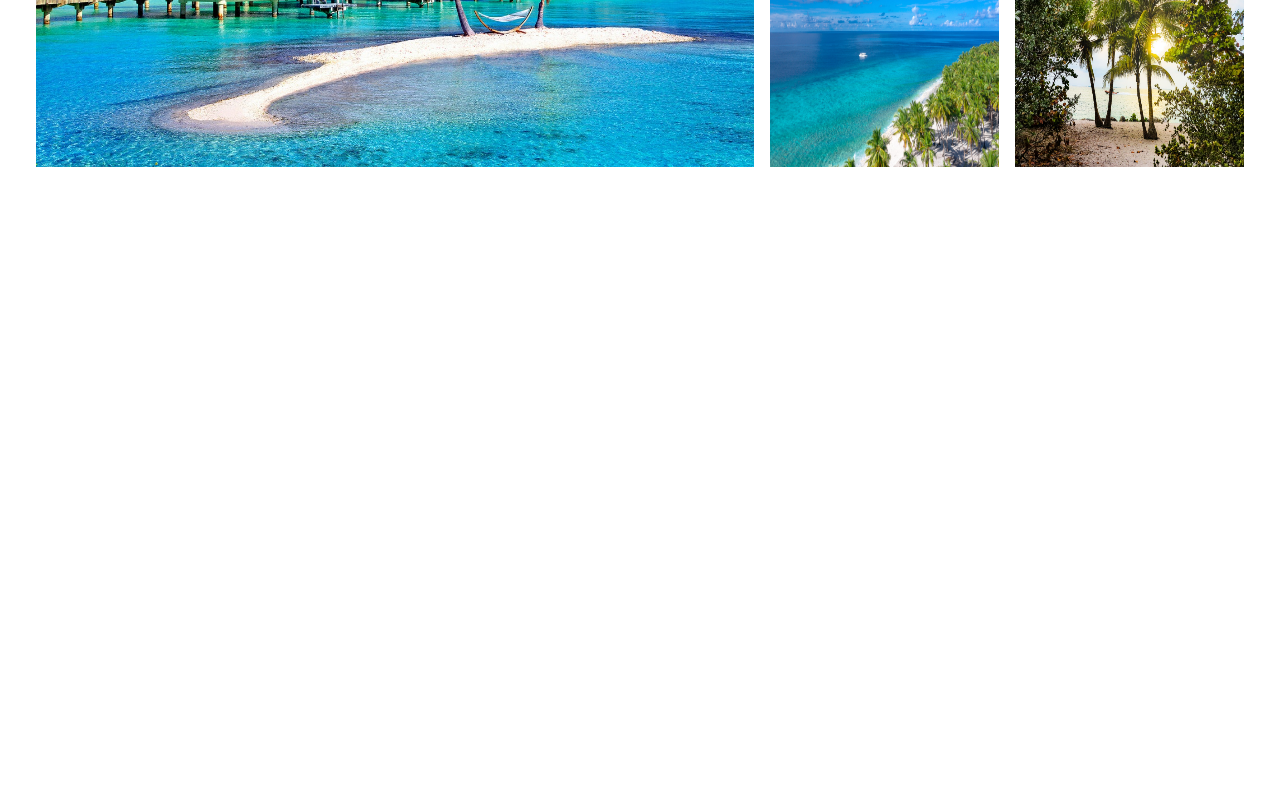
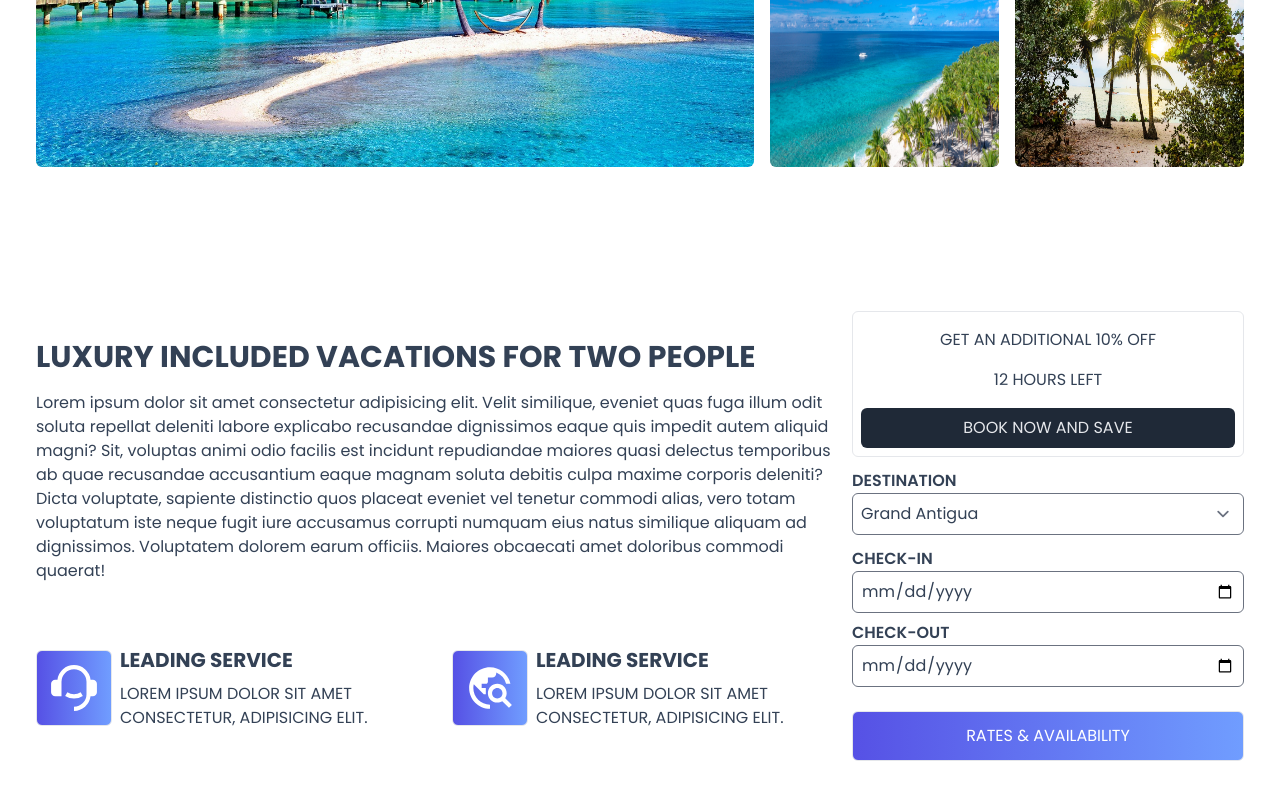
Before and after one commit to thes3interdev/slp-pwani-website, a React (Vite) app: page / in a window 1280 px wide. Shown: the part 1272-2072 px from the top of the page. Before the commit the page ends 1519 px from the top, so only its background shows below. Built offline with nearby package versions, Linux system fonts and the light colour scheme.

Commit message:
feat: search section.

```diff
--- a/src/components/SectionDestinations.jsx
+++ b/src/components/SectionDestinations.jsx
@@ -15,27 +15,27 @@ const SectionDestinations = () => {
 			{/** destination images section start */}
 			<div className="grid grid-rows-none gap-2 py-4 md:grid-cols-5 md:gap-4">
 				<img
-					className="object-coverobject-center col-span-2 row-span-2 h-full w-full md:col-span-3"
+					className="object-coverobject-center col-span-2 row-span-2 h-full w-full rounded-md md:col-span-3"
 					src={BoraBora_1}
 					alt="Bora Bora"
 				/>
 				<img
-					className="object-coverobject-center h-full w-full"
+					className="object-coverobject-center h-full w-full rounded-md"
 					src={BoraBora_2}
 					alt="Bora Bora"
 				/>
 				<img
-					className="object-coverobject-center h-full w-full"
+					className="object-coverobject-center h-full w-full rounded-md"
 					src={Maldives_1}
 					alt="Maldives"
 				/>
 				<img
-					className="object-coverobject-center h-full w-full"
+					className="object-coverobject-center h-full w-full rounded-md"
 					src={Maldives_2}
 					alt="Maldives"
 				/>
 				<img
-					className="object-coverobject-center h-full w-full"
+					className="object-coverobject-center h-full w-full rounded-md"
 					src={KeyWest}
 					alt="Key West"
 				/>
--- a/src/components/SectionHero.jsx
+++ b/src/components/SectionHero.jsx
@@ -24,7 +24,7 @@ const SectionHero = () => {
 				<form className="mx-auto flex w-full max-w-[700px] items-center justify-between rounded-md border bg-gray-100/90 p-1 text-black">
 					<div>
 						<input
-							className="w-[300px] border-transparent bg-transparent focus:outline-none sm:w-[400px]"
+							className="w-[250px] border-transparent bg-transparent focus:outline-none sm:w-[400px]"
 							type="text"
 							placeholder="Search Destinations"
 						/>
--- /dev/null
+++ b/src/components/SectionSearch.jsx
@@ -0,0 +1,87 @@
+import { RiCustomerService2Fill } from 'react-icons/ri';
+import { MdOutlineTravelExplore } from 'react-icons/md';
+
+const SectionSearch = () => {
+	return (
+		<div className="mx-auto grid max-w-[1240px] gap-4 px-4 py-16 lg:grid-cols-3">
+			{/** left section start */}
+			<div className="flex flex-col justify-evenly lg:col-span-2">
+				<div>
+					<h2 className="uppercase">Luxury Included Vacations for Two People</h2>
+					<p className="py-4">
+						Lorem ipsum dolor sit amet consectetur adipisicing elit. Velit similique,
+						eveniet quas fuga illum odit soluta repellat deleniti labore explicabo
+						recusandae dignissimos eaque quis impedit autem aliquid magni? Sit, voluptas
+						animi odio facilis est incidunt repudiandae maiores quasi delectus temporibus
+						ab quae recusandae accusantium eaque magnam soluta debitis culpa maxime
+						corporis deleniti? Dicta voluptate, sapiente distinctio quos placeat eveniet
+						vel tenetur commodi alias, vero totam voluptatum iste neque fugit iure
+						accusamus corrupti numquam eius natus similique aliquam ad dignissimos.
+						Voluptatem dolorem earum officiis. Maiores obcaecati amet doloribus commodi
+						quaerat!
+					</p>
+				</div>
+				<div className="grid gap-8 py-4 sm:grid-cols-2">
+					<div className="flex flex-col items-center text-center lg:flex-row lg:text-left">
+						<button>
+							<RiCustomerService2Fill size={50} />
+						</button>
+						<div className="uppercase lg:ml-2">
+							<h3 className="py-1">Leading Service</h3>
+							<p className="py-1">
+								Lorem ipsum dolor sit amet consectetur, adipisicing elit.
+							</p>
+						</div>
+					</div>
+					<div className="flex flex-col items-center text-center lg:flex-row lg:text-left">
+						<button>
+							<MdOutlineTravelExplore size={50} />
+						</button>
+						<div className="uppercase lg:ml-2">
+							<h3 className="py-1">Leading Service</h3>
+							<p className="py-1">
+								Lorem ipsum dolor sit amet consectetur, adipisicing elit.
+							</p>
+						</div>
+					</div>
+				</div>
+			</div>
+			{/** left section end */}
+
+			{/** right section start */}
+			<div>
+				<div className="rounded-md border p-2 text-center uppercase">
+					<p className="pt-2">Get An Additional 10% Off</p>
+					<p className="py-4">12 Hours Left</p>
+					<p className="rounded-md bg-gray-800 py-2 text-gray-200">Book Now and Save</p>
+				</div>
+				<form className="w-full">
+					<div className="my-3 flex flex-col uppercase">
+						<label className="font-semibold">Destination</label>
+						<select className="rounded-md border p-2">
+							<option>Grand Antigua</option>
+							<option>Key West</option>
+							<option>Mombasa</option>
+							<option>Maldives</option>
+							<option>Zanzibar</option>
+						</select>
+					</div>
+					<div className="my-2 flex flex-col uppercase">
+						<label className="font-semibold">Check-In</label>
+						<input type="date" className="rounded-md border p-2" />
+					</div>
+					<div className="my-2 flex flex-col uppercase">
+						<label className="font-semibold">Check-Out</label>
+						<input type="date" className="rounded-md border p-2" />
+					</div>
+					<div>
+						<button className="my-4 w-full">Rates & Availability</button>
+					</div>
+				</form>
+			</div>
+			{/** right section end */}
+		</div>
+	);
+};
+
+export default SectionSearch;
--- a/src/pages/PageHome.jsx
+++ b/src/pages/PageHome.jsx
@@ -2,6 +2,7 @@ import UtilityTabTitle from '../utilities/UtilityTabTitle';
 import NavigationHeader from '../components/NavigationHeader';
 import SectionHero from '../components/SectionHero';
 import SectionDestinations from '../components/SectionDestinations';
+import SectionSearch from '../components/SectionSearch';
 
 const PageHome = () => {
 	UtilityTabTitle('Pwani Travel | Superior Software Solutions');
@@ -11,6 +12,7 @@ const PageHome = () => {
 			<NavigationHeader />
 			<SectionHero />
 			<SectionDestinations />
+			<SectionSearch />
 		</div>
 	);
 };
```
